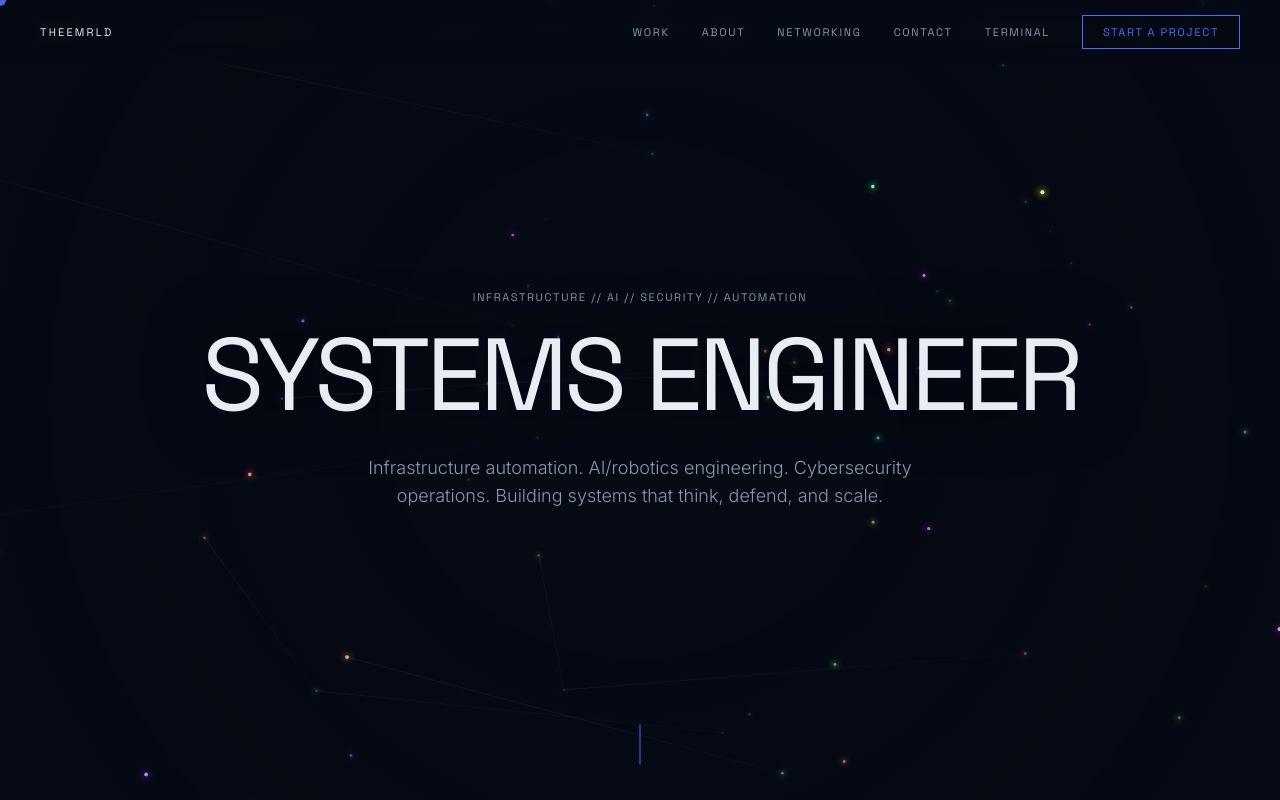
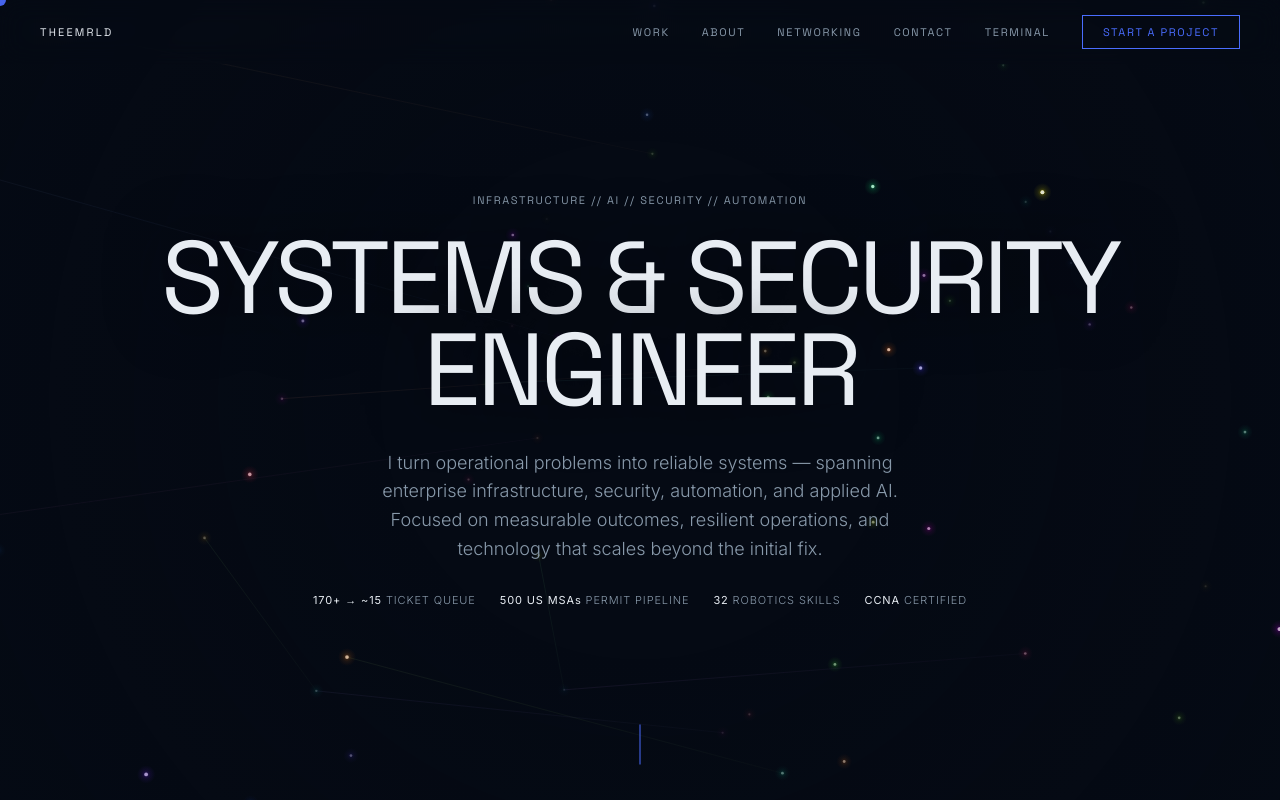
Before and after one commit to ninja-ops-guy/theemrld-portfolio, a React (Vite) app: page / in a window 1280 px wide. Shown: the top 800 px of the page. Built offline with nearby package versions, Linux system fonts and the light colour scheme; the HTML template or start-up script is replaced by a standard one.

Commit message:
portfolio: lead with executive value and measurable proof

```diff
--- a/src/sections/Hero.tsx
+++ b/src/sections/Hero.tsx
@@ -73,7 +73,7 @@ export default function Hero() {
             opacity: 0,
           }}
         >
-          SYSTEMS ENGINEER
+          SYSTEMS & SECURITY ENGINEER
         </h1>
 
         <p
@@ -88,9 +88,27 @@ export default function Hero() {
             opacity: 0,
           }}
         >
-          Infrastructure automation. AI/robotics engineering. Cybersecurity operations.
-          Building systems that think, defend, and scale.
+          I turn operational problems into reliable systems — spanning enterprise infrastructure,
+          security, automation, and applied AI. Focused on measurable outcomes, resilient operations,
+          and technology that scales beyond the initial fix.
         </p>
+        <div
+          style={{
+            display: 'flex',
+            flexWrap: 'wrap',
+            justifyContent: 'center',
+            gap: '10px 24px',
+            marginTop: '28px',
+            color: '#8899AA',
+            fontSize: '11px',
+            letterSpacing: '0.08em',
+          }}
+        >
+          <span><strong style={{ color: '#E8EDF3' }}>170+ → ~15</strong> TICKET QUEUE</span>
+          <span><strong style={{ color: '#E8EDF3' }}>500 US MSAs</strong> PERMIT PIPELINE</span>
+          <span><strong style={{ color: '#E8EDF3' }}>32</strong> ROBOTICS SKILLS</span>
+          <span><strong style={{ color: '#E8EDF3' }}>CCNA</strong> CERTIFIED</span>
+        </div>
       </div>
 
       <div
```
